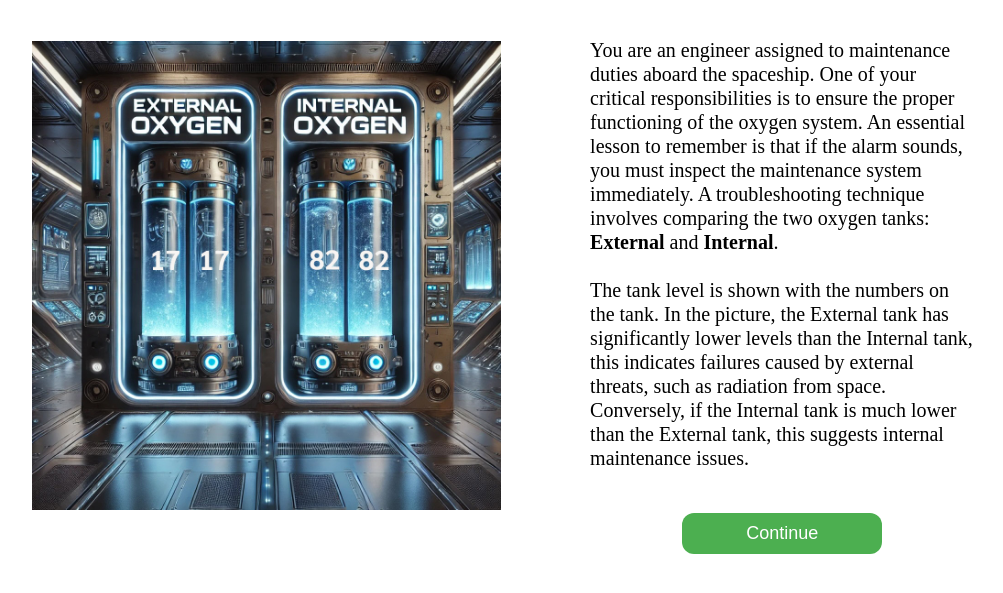
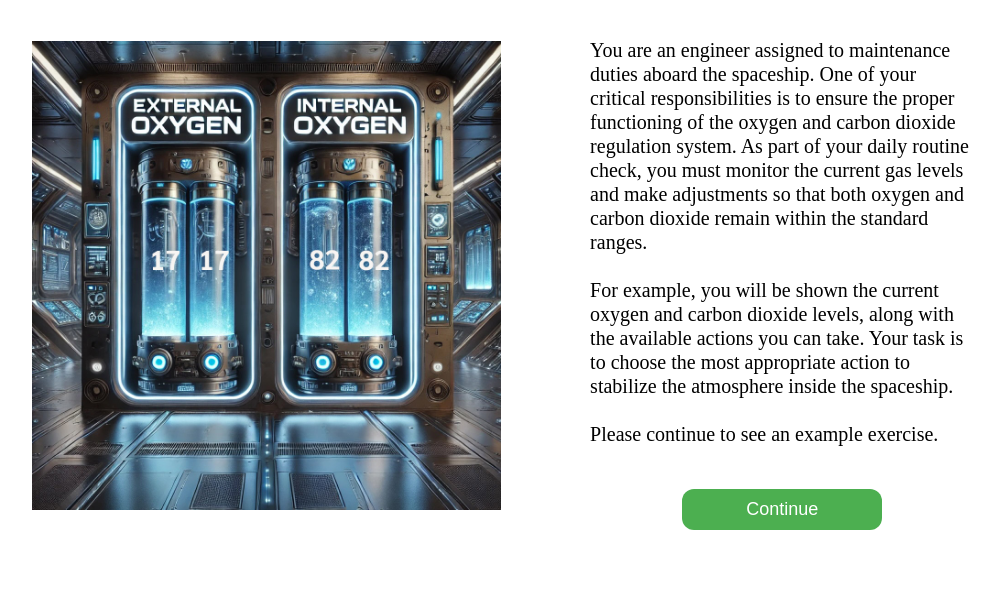
Before and after one commit to Eurus-J-Zhang/spaceship-gas, a Flask app: page /system_intro in a window 1280 px wide. Shown: the top 593 px of the page, without its empty margins (171-1174 px from the left). Run offline with Flask 3, Linux system fonts and the light colour scheme; some libraries are stand-ins or nearby versions.

Commit message:
changes to make the numbers work

```diff
--- a/app.py
+++ b/app.py
@@ -9,8 +9,8 @@ pymysql.install_as_MySQLdb()
 
 def create_app():
     app = Flask(__name__)
-    app.config['SQLALCHEMY_DATABASE_URI'] = os.environ.get('JAWSDB_URL')
-    # app.config['SQLALCHEMY_DATABASE_URI'] = 'sqlite:///test.db'
+    # app.config['SQLALCHEMY_DATABASE_URI'] = os.environ.get('JAWSDB_URL')
+    app.config['SQLALCHEMY_DATABASE_URI'] = 'sqlite:///test.db'
     app.config['SECRET_KEY'] = "iloveeurus"
     app.config['SQLALCHEMY_TRACK_MODIFICATIONS'] = False
 
@@ -28,6 +28,13 @@ def handle_form_submission(form, session_key, next_page):
         session[session_key] = data
         return redirect(next_page)
     return None
+
+ACTION_DELTAS = {
+    "A": ( +0.5, +0.5),  # Close Loop
+    "B": ( -0.5, -0.5),  # Vent
+    "C": ( +1.0, -1.0),  # Inject & Scrub
+    "D": ( -1.0, +1.0),  # Recycle
+}
 
 @app.route('/', methods=['GET', 'POST'])
 def index():
@@ -80,7 +87,7 @@ def system_intro():
 @app.route('/tank_check', methods=['GET', 'POST'])
 def tank_check():
     form = TankForm()
-    CORRECT_ANSWER = "Int"
+    CORRECT_ANSWER = "B"
 
     if request.method == "POST":
         if form.validate_on_submit():
@@ -112,11 +119,35 @@ def alarm_day():
 # P6
 @app.route('/tank_reason', methods=['GET', 'POST'])
 def tank_reason():
+    session.setdefault("oxygen", 19.0)
+    session.setdefault("co2", 0.6)
+
     form = ReasonForm()
-    response = handle_form_submission(form, 'tank_reason_data', 'result')
-    if response:
-        return response
-    return render_template('tank_reason.html',form = form)
+    if request.method == "POST" and form.validate_on_submit():
+        action = form.tank_reason.data
+        d_o2, d_co2 = ACTION_DELTAS[action]
+
+        trial_o2 = round(session["oxygen"] + d_o2, 1)
+        trial_co2 = round(session["co2"] + d_co2, 1)
+
+        # Prevent below zero
+        if trial_o2 < 0 or trial_co2 < 0:
+            form.tank_reason.errors.append("Invalid action: a gas level would drop below 0%.")
+        else:
+            session["oxygen"] = trial_o2
+            session["co2"] = trial_co2
+            return redirect(url_for("tank_reason"))  # PRG pattern
+
+    return render_template(
+        "tank_reason.html",
+        form=form,
+        oxygen=session["oxygen"],
+        co2=session["co2"],
+    )
+    # response = handle_form_submission(form, 'tank_reason_data', 'result')
+    # if response:
+    #     return response
+    # return render_template('tank_reason.html',form = form)
 
 # P7
 @app.route('/result')
--- a/forms.py
+++ b/forms.py
@@ -14,11 +14,15 @@ eleven_point_scale = [(str(i), f'Opt{i}') for i in range(11)]
 
 # tank check
 class TankForm(FlaskForm):
-    tank_practice = RadioField('Practice', choices=[('Ext','External factors (like radiations)'),('Int','Internal factors (like human maintenance error)')], validators=[DataRequired()])
+    tank_practice = RadioField('Practice', choices=[('A','A. Increase oxygen by 1%'),('B','B. Decrease oxygen by 1%'),
+                                                    ('C','C. Increase carbon dioxide by 0.2%'),('D','D. Decrease carbon dioxide by 0.2%')], validators=[DataRequired()])
 
 # tank reason
 class ReasonForm(FlaskForm):
-    tank_reason = RadioField('Reason', choices=[('Ext','External natural threats'),('Int','Internal maintenance issues'),('NA','Not sure.')], validators=[DataRequired()])
+    tank_reason = RadioField('Reason', choices=[('A','A. Close Loop (O₂+0.5, CO₂+0.5)'),
+                                                ('B','B. Vent (O₂−0.5, CO₂−0.5)'),
+                                                ('C','C. Inject & Scrub (O₂+1, CO₂−1)'),
+                                                ('D','D. Recycle (O₂−1, CO₂+1)')], validators=[DataRequired()])
 
 
 # Emotion check
--- a/templates/system_intro.html
+++ b/templates/system_intro.html
@@ -25,15 +25,21 @@
     <div class="right-part">
         <p class="t_title">
     You are an engineer assigned to maintenance duties aboard the spaceship.
-    One of your critical responsibilities is to ensure the proper functioning of the oxygen system.
+    One of your critical responsibilities is to ensure the proper functioning of the oxygen and
+    carbon dioxide regulation system. As part of your daily routine check, you must monitor the current gas levels and make
+    adjustments so that both oxygen and carbon dioxide remain within the standard ranges.
 
-    An essential lesson to remember is that if the alarm sounds, you must inspect the maintenance system immediately.
-    A troubleshooting technique involves comparing the two oxygen tanks: <b>External</b> and <b>Internal</b>.</br></br>
+</br>
+</br>
+    For example, you will be shown the current oxygen and carbon dioxide levels, along with
+    the available actions you can take. Your task is to choose the most appropriate action
+    to stabilize the atmosphere inside the spaceship.
 
-    The tank level is shown with the numbers on the tank. In the picture, the External tank has significantly lower levels than the Internal tank, this indicates
-    failures caused by external threats, such as radiation from space.
+        </br></br>
+    Please continue to see an example exercise.
 
-    Conversely, if the Internal tank is much lower than the External tank, this suggests internal maintenance issues.
+
+
 </p>
 <br>
 <button onclick="fn1()" id="btn1" class = "continue-btn">Continue</button>
```
Also changed, not shown: templates/ship_situation.html (+3 -4 lines), templates/tank_check.html (+15 -3 lines), templates/tank_reason.html (+60 -4 lines).
